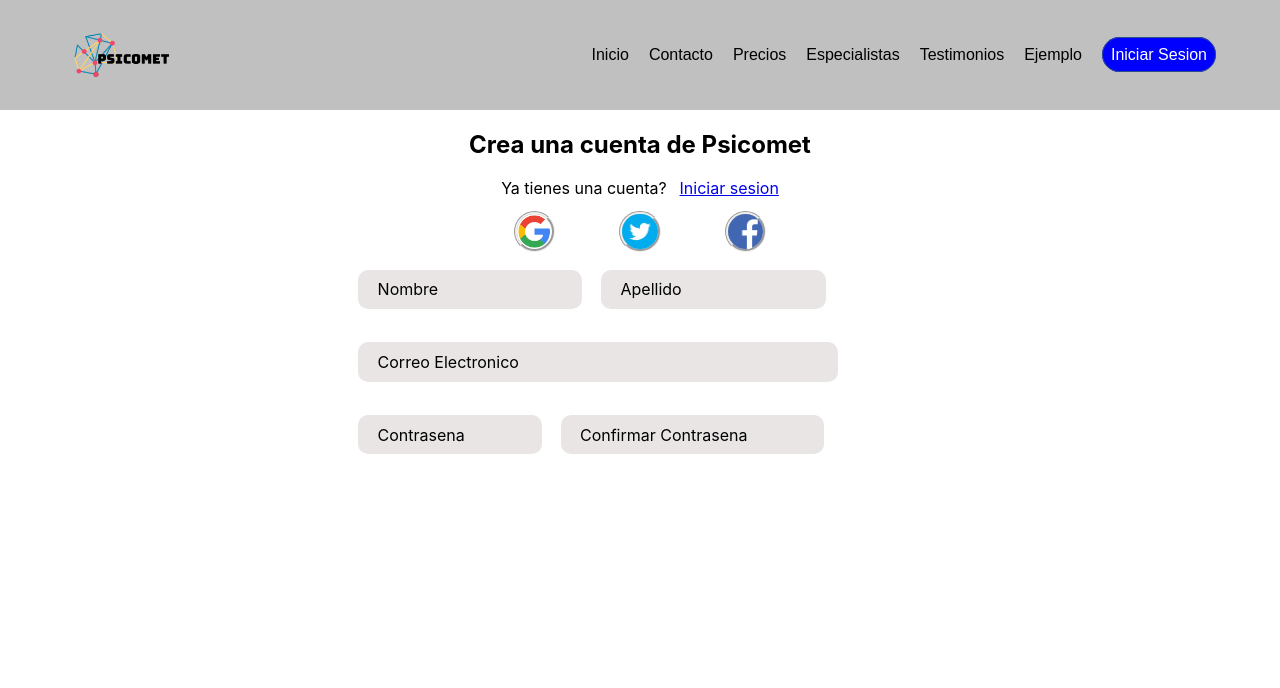
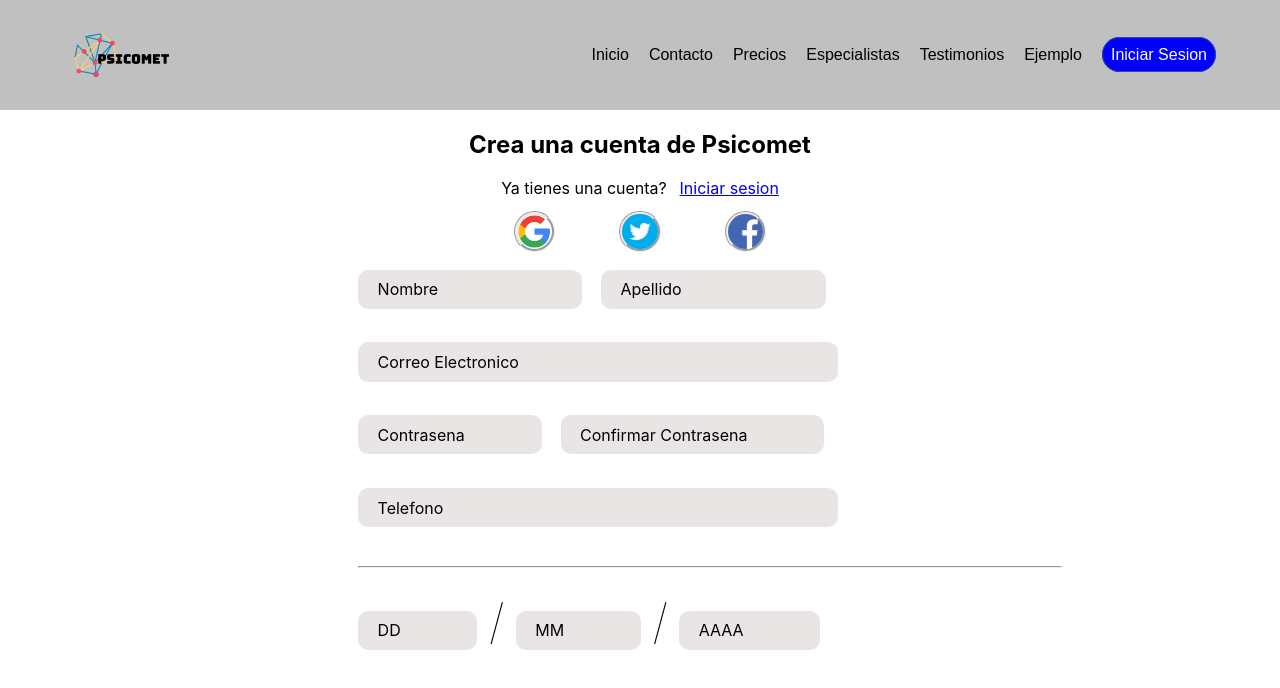
Before and after one commit to Ulises-Fermin/psicomet, a React (Create React App) app: page /CreateAccount in a window 1280 px wide. Shown: the top 688 px of the page. Built offline with nearby package versions, Linux system fonts and the light colour scheme.

Commit message:
Espacion de fecha de nacimiento en crear cuenta

```diff
--- a/src/Pages/CreateAccount/CreateAccount.jsx
+++ b/src/Pages/CreateAccount/CreateAccount.jsx
@@ -36,6 +36,24 @@ function CreateAccount(){
                     <p id={styles.ConfirmPassword}>Confirmar Contrasena</p>
                 </div>
 
+                <div id={styles.File4}>
+                    <p id={styles.number}>Telefono</p>
+                </div>
+            </div>
+
+            <div id={styles.line}>
+                <hr></hr>
+            </div>
+
+            <div class={styles.DatesContainer}>
+                <div id={styles.File5}>
+                    <p id={styles.day}>DD</p>
+                    <p class={styles.slash}>/</p>
+                    <p id={styles.month}>MM</p>
+                    <p class={styles.slash}>/</p>
+                    <p id={styles.year}>AAAA</p>
+                </div>
+
 
             </div>
 
--- a/src/Pages/CreateAccount/CreateAccount.module.css
+++ b/src/Pages/CreateAccount/CreateAccount.module.css
@@ -54,6 +54,12 @@ h2{
 
 #File3{
     display: flex;
+    margin-bottom: 3%;
+}
+
+#File5{
+    display: flex;
+    margin-top: 4%;
 }
 
 #name{
@@ -119,3 +125,71 @@ h2{
     border-radius: 10px;
     margin-right: 1%;
 }
+
+#number{
+    margin-left: 4%;
+    margin-right:4%;
+    color: black;
+    background-color: #E9E5E5;
+    padding-right: 8.0%;
+    padding-left: 2%;
+    padding-top: 1%;
+    padding-bottom: 1%;
+    border-radius: 10px;
+    margin-right: 1%;
+    max-width: 40%;
+}
+
+#line{
+    max-width: 55%;
+    margin-top: 3%;
+    padding-left: 28%;
+}
+
+#day{
+    margin-left: 4%;
+    color: black;
+    background-color: #E9E5E5;
+    padding-right: 8.0%;
+    padding-left: 2%;
+    padding-top: 1%;
+    padding-bottom: 1%;
+    border-radius: 10px;
+    margin-right: 0.7%;
+    max-width: 40%;
+}
+
+#month{
+    margin-left: 0.7%;
+    color: black;
+    background-color: #E9E5E5;
+    padding-right: 8.0%;
+    padding-left: 2%;
+    padding-top: 1%;
+    padding-bottom: 1%;
+    border-radius: 10px;
+    margin-right: 0.7%;
+    max-width: 40%;
+}
+
+#year{
+    margin-left: 0.7%;
+    color: black;
+    background-color: #E9E5E5;
+    padding-right: 8.0%;
+    padding-left: 2%;
+    padding-top: 1%;
+    padding-bottom: 1%;
+    border-radius: 10px;
+    margin-right: 0.7%;
+    max-width: 40%;
+}
+
+.slash{
+    font-size: 300%;
+    margin-top: -2%;
+    padding-top: -2%;
+    margin-bottom: 0%;
+    padding-bottom: 0%;
+    font-weight: 10;
+}
```
